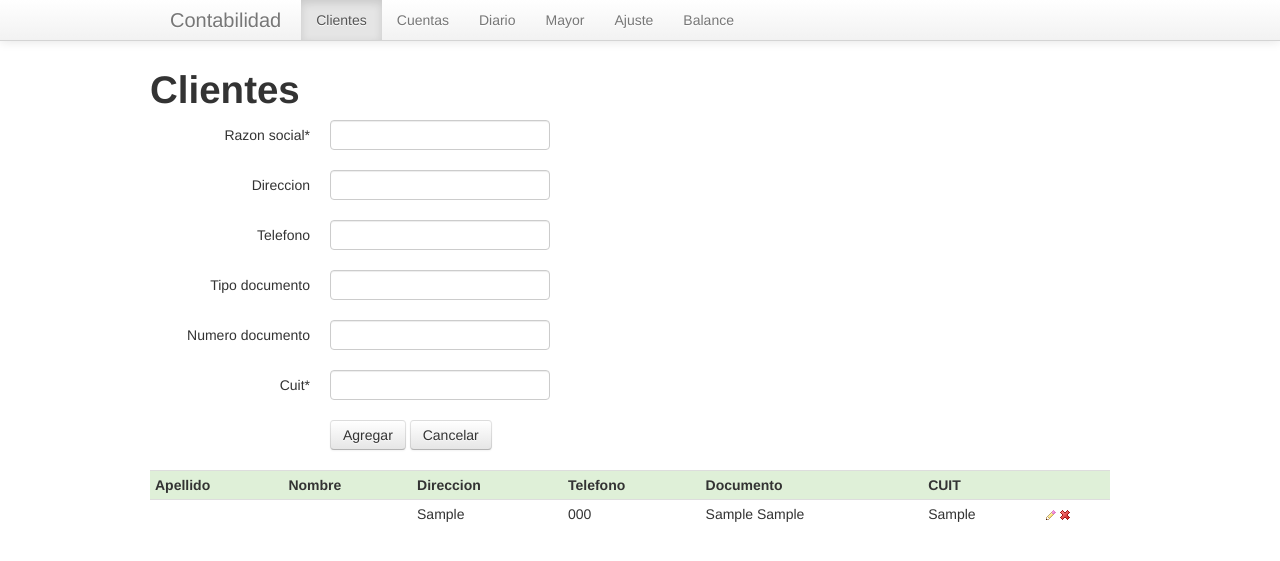
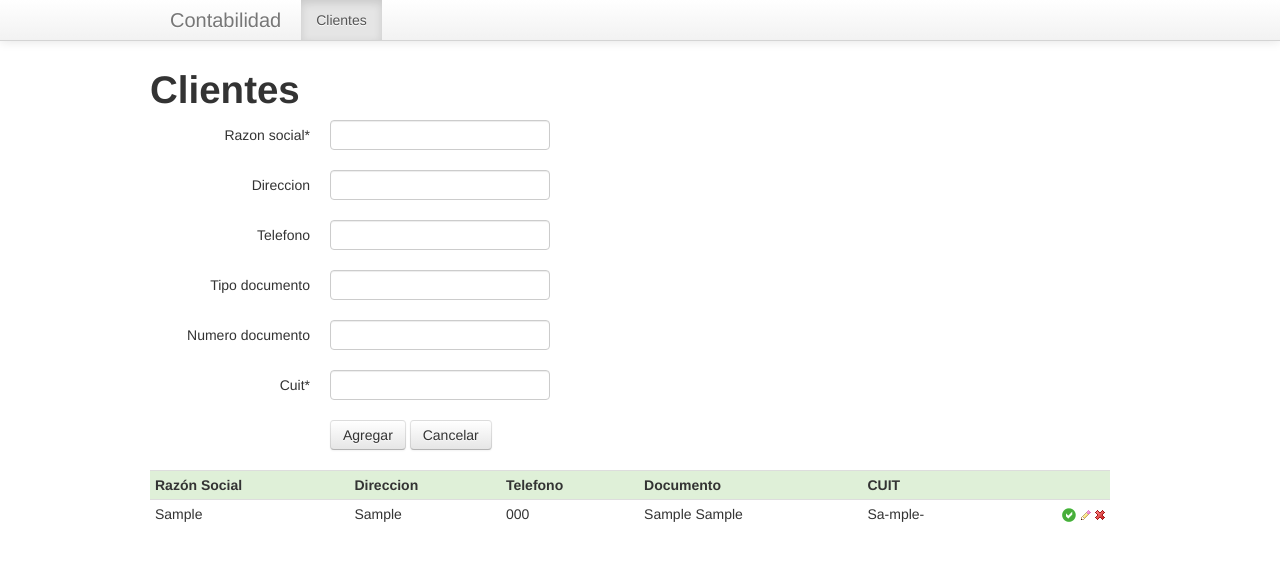
Before and after one commit to lpolasek/django-contab, a Django app: page /contab/clientes/ in a window 1280 px wide. Shown: the top 561 px of the page. Run offline with Django 3.2, Linux system fonts and the light colour scheme; tables that the repository leaves empty hold one stand-in row (values such as "Sample post"); some libraries are stand-ins or nearby versions.

Commit message:
Templates overhauling.

```diff
--- a/contab/templates/base.html
+++ b/contab/templates/base.html
@@ -15,15 +15,31 @@
 	<div class="navbar navbar-fixed-top">
 		<div class="navbar-inner">
 			<div class="container">
+				<button type="button" class="btn btn-navbar" data-toggle="collapse" data-target=".nav-collapse">
+					<span class="icon-bar"></span>
+					<span class="icon-bar"></span>
+					<span class="icon-bar"></span>
+				</button>
 				<a class="brand" href="#">Contabilidad</a>
 				<div class="nav-collapse collapse">
+{% if cliente %}
+					<p class="navbar-text pull-right">
+						<strong>{{ cliente.razon_social }}</strong>
+						{{ cliente.cuit|slice:"0:2" }}-{{ cliente.cuit|slice:"2:10" }}-{{ cliente.cuit|slice:"10:11" }}
+					</p>
+{% endif %}
 					<ul class="nav">
 						<li {% block clientes_active %}{% endblock %}><a href="{% url clientes %}">Clientes</a></li>
-						<li><a href="#">Cuentas</a></li>
+{% if cliente %}
+						<li {% block ejercicios_active %}{% endblock %}><a href="{% url ejercicios cliente.id %}">Ejercicios</a></li>
+{% endif %}
+
+<!--						<li><a href="#">Cuentas</a></li>
 						<li><a href="#">Diario</a></li>
 						<li><a href="#">Mayor</a></li>
 						<li><a href="#">Ajuste</a></li>
 						<li><a href="#">Balance</a></li>
+-->
 					</ul>
 				</div><!--/.nav-collapse -->
 			</div>
--- a/contab/templates/clientes_list.html
+++ b/contab/templates/clientes_list.html
@@ -7,8 +7,7 @@
 {% block cancel_action %}{% url clientes %}{% endblock %}
 
 {% block table_header %}
-<td><strong>Apellido</strong></td>
-<td><strong>Nombre</strong></td>
+<td><strong>Razón Social</strong></td>
 <td><strong>Direccion</strong></td>
 <td><strong>Telefono</strong></td>
 <td><strong>Documento</strong></td>
@@ -16,14 +15,16 @@
 {% endblock %}
 
 {% block table_row %}
-<td>{{ item.apellido }}</td>
-<td>{{ item.nombre }}</td>
+<td>{{ item.razon_social }}</td>
 <td>{{ item.direccion }}</td>
 <td>{{ item.telefono }}</td>
 <td>{{ item.tipo_documento }} {{ item.numero_documento }}</td>
-<td>{{ item.cuit }}</td>
-<td align="right">
+<td>{{ item.cuit|slice:"0:2" }}-{{ item.cuit|slice:"2:10" }}-{{ item.cuit|slice:"10:11" }}</td>
+<td>
+	<div  align="right" >
+	<a href="{% url ejercicios item.id %}"><img src="{{ STATIC_URL }}img/icon_success.gif"></a>
 	<a href="{% url clientes_edit item.id %}"><img src="{{ STATIC_URL }}img/icon_changelink.gif"></a>
 	<a href="{% url clientes_delete item.id %}"><img src="{{ STATIC_URL }}img/icon_deletelink.gif"></a>
+	</div>
 </td>
 {% endblock %}
```
